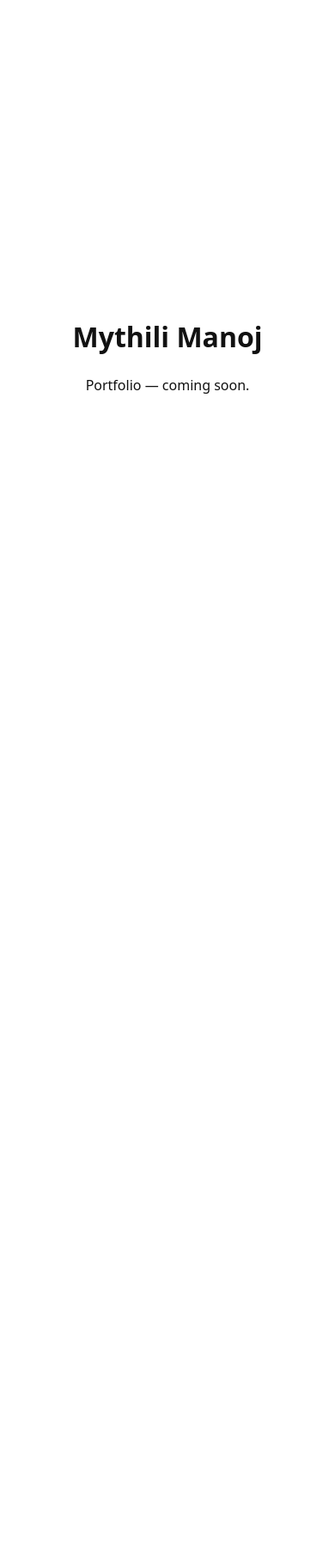
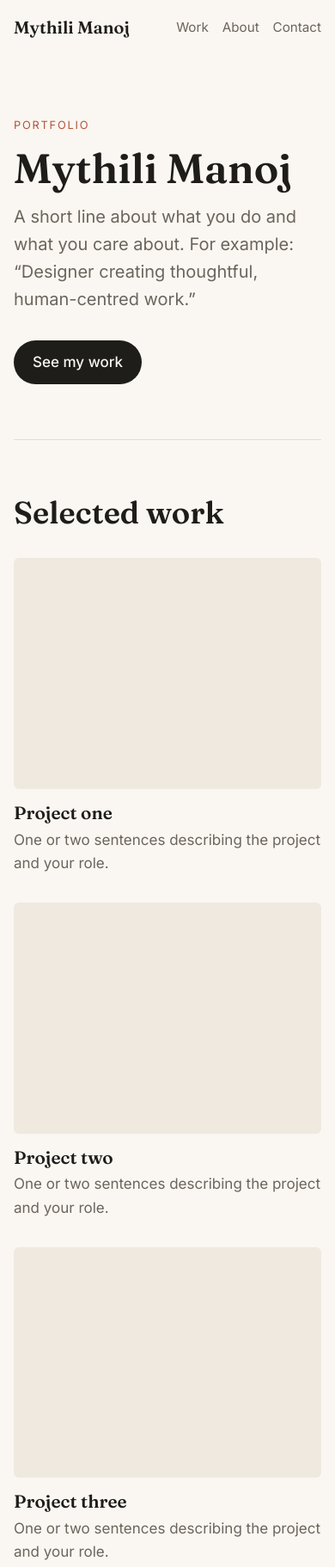
Before and after one commit to ezpzmamasqz/mythili-portfolio, a plain HTML site: page public/index.html in a window 390 px wide. Shown: the top 1823 px of the page at 86% size. Before the commit the page ends 844 px from the top, so only its background shows below. Drawn offline with Linux system fonts and the light colour scheme.

Commit message:
Draft simple portfolio layout with placeholder content
Co-Authored-By: Claude Opus 5.5 <noreply@anthropic.com>
Claude-Session: https://claude.ai/code/session_01LV6bT2MAffTZtfdVkDtVY4

```diff
--- a/public/index.html
+++ b/public/index.html
@@ -4,15 +4,86 @@
   <meta charset="utf-8">
   <meta name="viewport" content="width=device-width, initial-scale=1">
   <title>Mythili Manoj — Portfolio</title>
-  <style>
-    body { margin: 0; min-height: 100vh; display: grid; place-content: center;
-           text-align: center; font-family: system-ui, sans-serif;
-           background: #fff; color: #111; }
-    h1 { margin: 0 0 .5rem; font-size: clamp(2rem, 6vw, 3.5rem); }
-  </style>
+  <meta name="description" content="Portfolio of Mythili Manoj.">
+  <link rel="preconnect" href="https://fonts.googleapis.com">
+  <link rel="preconnect" href="https://fonts.gstatic.com" crossorigin>
+  <link href="https://fonts.googleapis.com/css2?family=Fraunces:opsz,wght@9..144,400;9..144,600&family=Inter:wght@400;500&display=swap" rel="stylesheet">
+  <link rel="stylesheet" href="styles.css">
 </head>
 <body>
-  <h1>Mythili Manoj</h1>
-  <p>Portfolio — coming soon.</p>
+
+  <header class="site-header">
+    <a class="logo" href="#top">Mythili Manoj</a>
+    <nav>
+      <a href="#work">Work</a>
+      <a href="#about">About</a>
+      <a href="#contact">Contact</a>
+    </nav>
+  </header>
+
+  <main id="top">
+
+    <!-- Intro -->
+    <section class="hero">
+      <p class="eyebrow">Portfolio</p>
+      <h1>Mythili Manoj</h1>
+      <p class="lede">A short line about what you do and what you care about. For example: “Designer creating thoughtful, human-centred work.”</p>
+      <a class="button" href="#work">See my work</a>
+    </section>
+
+    <!-- Projects -->
+    <section id="work" class="section">
+      <h2>Selected work</h2>
+      <div class="grid">
+        <article class="card">
+          <div class="thumb"></div>
+          <h3>Project one</h3>
+          <p>One or two sentences describing the project and your role.</p>
+        </article>
+        <article class="card">
+          <div class="thumb"></div>
+          <h3>Project two</h3>
+          <p>One or two sentences describing the project and your role.</p>
+        </article>
+        <article class="card">
+          <div class="thumb"></div>
+          <h3>Project three</h3>
+          <p>One or two sentences describing the project and your role.</p>
+        </article>
+        <article class="card">
+          <div class="thumb"></div>
+          <h3>Project four</h3>
+          <p>One or two sentences describing the project and your role.</p>
+        </article>
+      </div>
+    </section>
+
+    <!-- About -->
+    <section id="about" class="section about">
+      <div class="portrait"></div>
+      <div>
+        <h2>About</h2>
+        <p>A few sentences about you: your background, what you're studying or working on, and what kind of opportunities you're looking for.</p>
+        <p>A second short paragraph with something more personal: interests, influences, or what drives your work.</p>
+      </div>
+    </section>
+
+    <!-- Contact -->
+    <section id="contact" class="section contact">
+      <h2>Let's talk</h2>
+      <p>Open to new projects and collaborations.</p>
+      <p class="links">
+        <a href="mailto:hello@example.com">Email</a>
+        <a href="#">LinkedIn</a>
+        <a href="#">Instagram</a>
+      </p>
+    </section>
+
+  </main>
+
+  <footer class="site-footer">
+    <p>© 2026 Mythili Manoj</p>
+  </footer>
+
 </body>
 </html>
--- /dev/null
+++ b/public/styles.css
@@ -0,0 +1,85 @@
+/* ---- Colours & fonts: change these to restyle the whole site ---- */
+:root {
+  --bg: #faf7f2;
+  --text: #1f1d1a;
+  --muted: #6b655c;
+  --accent: #b5543a;
+  --card: #efe9e0;
+  --line: #e2dbd0;
+  --serif: "Fraunces", Georgia, serif;
+  --sans: "Inter", system-ui, sans-serif;
+  --max: 1080px;
+}
+
+* { box-sizing: border-box; }
+html { scroll-behavior: smooth; }
+body {
+  margin: 0;
+  background: var(--bg);
+  color: var(--text);
+  font-family: var(--sans);
+  font-size: 17px;
+  line-height: 1.6;
+}
+a { color: inherit; }
+h1, h2, h3 { font-family: var(--serif); font-weight: 600; line-height: 1.15; margin: 0 0 .5em; }
+
+/* ---- Header ---- */
+.site-header {
+  position: sticky; top: 0; z-index: 10;
+  display: flex; justify-content: space-between; align-items: center;
+  max-width: var(--max); margin: 0 auto; padding: 20px 24px;
+  background: var(--bg);
+}
+.logo { font-family: var(--serif); font-size: 1.25rem; font-weight: 600; text-decoration: none; }
+.site-header nav { display: flex; gap: 24px; }
+.site-header nav a { text-decoration: none; color: var(--muted); font-size: .95rem; }
+.site-header nav a:hover { color: var(--accent); }
+
+/* ---- Layout ---- */
+main { max-width: var(--max); margin: 0 auto; padding: 0 24px; }
+.section { padding: 88px 0; border-top: 1px solid var(--line); }
+
+/* ---- Hero ---- */
+.hero { padding: 120px 0 104px; }
+.eyebrow { text-transform: uppercase; letter-spacing: .14em; font-size: .8rem; color: var(--accent); margin: 0 0 12px; }
+.hero h1 { font-size: clamp(3rem, 9vw, 6rem); margin-bottom: .25em; }
+.lede { font-size: 1.25rem; color: var(--muted); max-width: 36ch; margin: 0 0 32px; }
+.button {
+  display: inline-block; padding: 12px 22px; border-radius: 999px;
+  background: var(--text); color: var(--bg); text-decoration: none; font-weight: 500;
+}
+.button:hover { background: var(--accent); }
+
+/* ---- Work grid ---- */
+.section h2 { font-size: 2.25rem; margin-bottom: 32px; }
+.grid { display: grid; grid-template-columns: repeat(2, 1fr); gap: 40px 32px; }
+.card h3 { font-size: 1.3rem; margin: 16px 0 6px; }
+.card p { margin: 0; color: var(--muted); }
+.thumb { aspect-ratio: 4 / 3; background: var(--card); border-radius: 6px; }
+
+/* ---- About ---- */
+.about { display: grid; grid-template-columns: 1fr 1.4fr; gap: 56px; align-items: center; }
+.portrait { aspect-ratio: 4 / 5; background: var(--card); border-radius: 6px; }
+.about p { max-width: 58ch; }
+
+/* ---- Contact ---- */
+.contact { text-align: center; }
+.contact h2 { margin-bottom: 8px; }
+.contact > p { color: var(--muted); }
+.links { display: flex; gap: 28px; justify-content: center; margin-top: 24px; }
+.links a { color: var(--accent); font-weight: 500; text-underline-offset: 4px; }
+
+/* ---- Footer ---- */
+.site-footer { text-align: center; padding: 32px 24px; color: var(--muted); font-size: .85rem; border-top: 1px solid var(--line); }
+.site-footer p { margin: 0; }
+
+/* ---- Phones ---- */
+@media (max-width: 680px) {
+  .site-header { padding: 16px; }
+  .site-header nav { gap: 16px; }
+  main { padding: 0 16px; }
+  .hero { padding: 72px 0 64px; }
+  .section { padding: 64px 0; }
+  .about, .grid { grid-template-columns: 1fr; gap: 32px; }
+}
```
